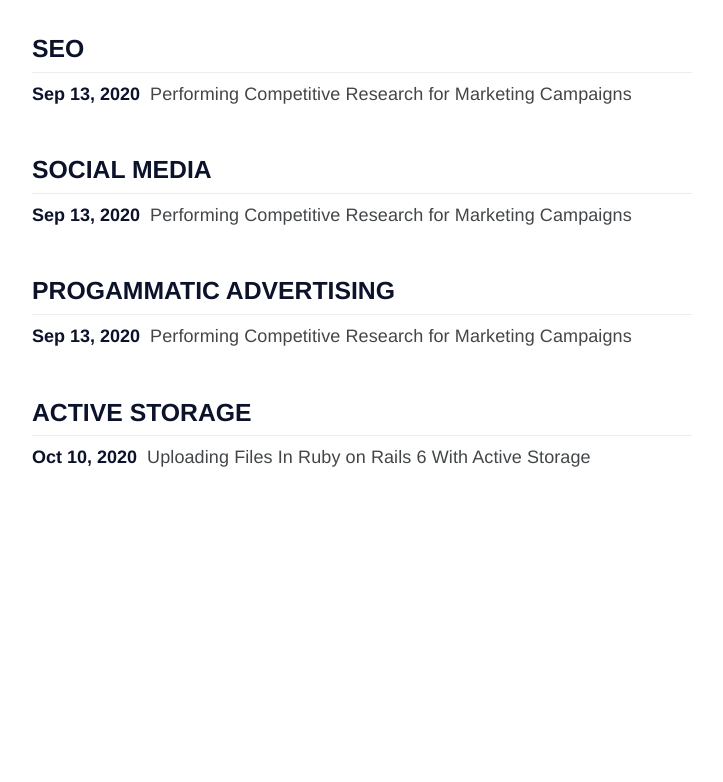
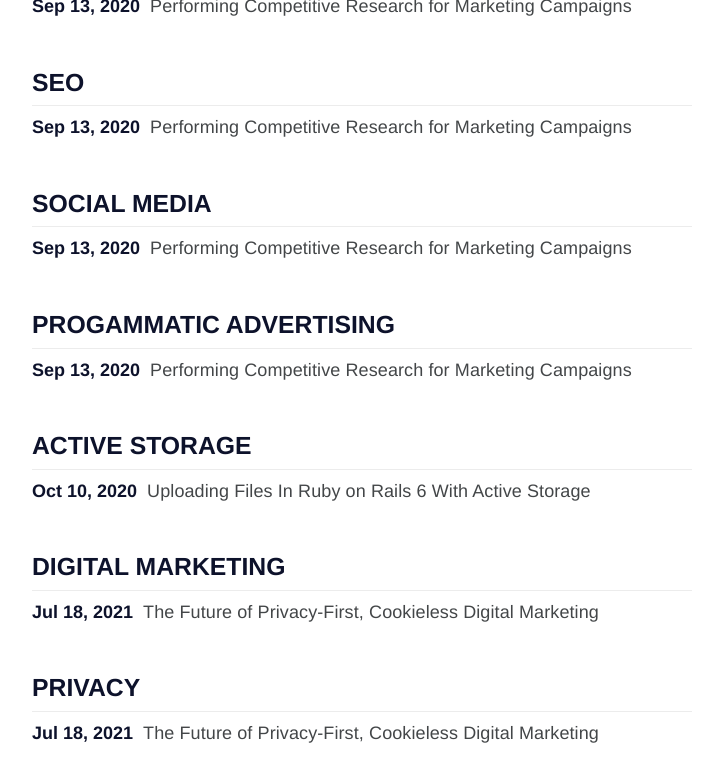
Before and after one commit to timdisab/timdisab-jekyll, a Jekyll site: the page built from tags.html, in a window 1280 px wide and 900 px high, scrolled down 1323 px. Shown: the top 782 px of the window, without its empty margins (278-1001 px from the left). Built offline with Jekyll 4.4.1, drawn with Linux system fonts in a browser that asks for light colours; before the commit the page ends 1948 px from its top, so only the background shows below that; part of the change alters nothing that is shown; some of the changed text lies outside the part shown.

Commit message:
Privacy post

```diff
--- a/_config.yml
+++ b/_config.yml
@@ -58,7 +58,7 @@ jekyll_compose:
     description:
 
 # Homepage limit posts
-number_of_posts: 5
+number_of_posts: 10
 
 # Build settings
 # theme: klise
--- /dev/null
+++ b/_posts/future-of-privacy-first-digital-marketing/2021-07-18-the-future-of-privacy-first-digital-marketing.markdown
@@ -0,0 +1,123 @@
+---
+layout: post
+title: The Future of Privacy-First, Cookieless Digital Marketing
+excerpt: How new global privacy laws will affect digital marketing in the future
+permalink: future-of-privacy-first-digital-marketing
+tags: [digital marketing, privacy]
+image: /test2.png
+---
+
+The world of digital marketing is undergoing a radical transformation.  For the first time since the entire digital marketing industry began in the 1990s, marketers are increasingly finding themselves in a situation that is alien to what they have been used to for so long.  That is, the sheer amount of data that has proliferated and increased in scale and availability over the past two decades, is now slowly going away.
+
+To an industry that has become dependent on ever-increasing amounts of data about its prospects and customers, this change is unsettling.  Just ten years ago, marketers could have only dreamed about the amount of data that they have access to today.  And yet, as quickly as that data has become available to marketers, much of it is being taken away at a rapid pace.
+
+The change is not one the industry has come by voluntarily.  The disappearance of data is a direct result of digital privacy laws around the world which are coming into existence at an ever-increasing rate.  These laws are catching both marketers and the platforms they use both off guard as they struggle to try and navigate the path towards a future in which they will have to make due with far less data than they have in years.
+
+## Data Privacy Laws
+
+In 2018, the introduction of the [General Data Protection Regulation (GDPR)](https://gdpr.eu/){:target="_blank"} in the European Union ushered in the transition to providing individuals (referred to as data subjects) with more autonomy over how their personal data is collected, stored and used.  Additionally, the GDPR outlines the responsibilities for entities that collect, store and use data (referred to as data controllers).  The EU also has an earlier law, the [ePrivacy Directive](https://edps.europa.eu/data-protection/our-work/subjects/eprivacy-directive_en){:target="_blank"}, which was passed in 2002 and adds supplemental guidance to the GDPR.
+
+The GDPR is currently the strictest and most comprehensive law on digital privacy.  It is the standard by which other privacy laws are taking shape around the world.  The [fines for GDPR violations](https://www.tessian.com/blog/biggest-gdpr-fines-2020/){:target="_blank"} can run into the tens and even the hundreds of millions of dollars.
+
+While the GDPR covers many areas, the areas that most digital marketers are concerned with revolve around the use of third-party cookies as well as general data collection.  The central tenet behind the GDPR and other data privacy laws is consent.  Has the data subject given consent to having their data collected and stored by the data controller or have they not?
+
+As of this writing, the United States currently does not have a national data privacy law.  In 2019, U.S. Senators Amy Klobuchar (D-MN), Maria Cantwell (D-WA), Brian Schatz (D-HI) and Ed Markey (D-MA) unveiled a proposed national privacy law called the [Consumer Online Privacy Rights Act (CORPA)](https://www.klobuchar.senate.gov/public/index.cfm/2019/11/klobuchar-senate-democrats-unveil-strong-online-privacy-rights){:target="_blank"}.  However, as one might expect in the United States, strong [lobbying by technology companies](https://www.fastcompany.com/90716074/amy-klobuchar-on-the-tech-lobbys-all-out-war-on-antitrust-legislation){:target="_blank"} to the tune of $70 million has hindered the passing of the bill into law.
+
+At the state level, as of mid-2022 just [five U.S. states](https://iapp.org/resources/article/us-state-privacy-legislation-tracker/){:target="_blank"} have passed any kind of data privacy laws—California, Colorado, Connecticut, Virginia and Utah.
+
+In 2018, the state of California passed the [California Consumer Privacy Act (CCPA)](https://oag.ca.gov/privacy/ccpa){:target="_blank"} and the California Privacy Rights Act (CPRA) in 2020.   The basic elements of the CCPA give consumers in California the right to know the personal information a business collects about them and the right to delete that information as well as to opt-out of the sale of their personal information.
+
+The [Chinese Personal Information Protection (PIPL)](https://www.natlawreview.com/article/china-s-new-personal-information-protection-law){:target="_blank"} law, which went into effect on November 1, 2021, contains many similar provisions as the GDPR regarding the data privacy of Chinese citizens.  For digital marketers, the foremost of these is the need to obtain the consent of the individual when personal information is processed, the information is transferred from one data processor to another and when the information is transferred outside of China.
+
+In Japan, the [Act on the Protection of Personal Information (APPI)](https://www.dataguidance.com/notes/japan-data-protection-overview){:target="_blank"} law was originally passed in 2003.  The law has been amended a number of times since then.  In 2021, a new set of requirements was enacted and the changes took effect in April of 2022.  Under the recent changes, there is more serious regulation regarding opt-in consent for cross-border data transfers as well as new restrictions on how data subjects’ personal data can be stored, accessed and deleted.
+
+## Privacy Law Impacts on Marketing
+
+Currently, the EU’s GDPR, China’s PIPL and Japan’s APPI differ from the U.S. state laws from each other in several different ways in terms of how data is collected, stored and processed.  While there are several key areas of marketing that these laws address, the most visible area in which the laws have influenced marketing is in the realm of tracking cookies.
+
+The most relevant and fundamental of these ways that pertain to digital marketers is this: the GDPR, PIPL and APPI require that the data subject opt-in to all cookies that are not specifically required to use a website while the U.S. state laws currently only require that a user to opt-out of cookies already set.
+
+This key difference in how a user must consent to tracking via cookies is going to determine much of the future of digital marketing and, more importantly, for the platforms that profit from the use of collecting user data via cookies.
+
+Since the rollout of the GDPR in 2018, marketers have been slowly coming to terms with the new realities of global privacy legislation’s effects.  In the past decade or so, marketers could count on a steady stream of data enabled by third-party cookies from an array of advertising pixels and analytics cookies.  But those days have come to a close in the EU, China and Japan.  And for many other other parts of the world, including the US, it is only a matter of time before privacy laws evolve to place greater restrictions on how marketers can track and collect data in their marketing campaigns.
+
+The privacy legislation landscape moves and evolves quickly.  And anything that is written here will likely be out of date within a matter of months.  Still, it’s almost certain that marketers will be impacted in the following ways:
+
+**1. Non-Essential and Third-Party Cookies Going Away**
+
+In the European Union, China and Japan, the ability for third-party cookies to be set by default when a user visits a website is now gone.  Cookies that are not considered necessary to use the functionality website are now a violation of the GDPR, PIPL and APPI laws in those countries.
+
+The lack of all non-essential cookies means that the advertising and analytics cookies that almost all marketers depend on will not be set when a user visits a website.  Because cookies are the main way that state is persisted when a user interacts with a website, the loss of visibility for third-party cookies means that data that needs to be tracked in persistent, multiple interactions will not be possible.
+
+**2. Attribution Loss**
+
+A typical buyer’s journey involves multiple touch points on the way to becoming a customer.  A prospect may first see a banner ad, perform a search on a search engine, click on either an ad or an organic listing, read some content on the site, download a white paper and sign up for an email list long before they ever become a paying customer.
+
+Without the persistence of third-party cookies, marketers will be losing a lot of visibility into the buyer’s journey and the various channels that prospects use in the process to become customers.  Multi-touch marketing attribution models will be much more difficult to determine going forward.
+
+**3. Key Performance Indicators (KPIs) Will Change**
+
+Because cookies are necessary to track certain KPIs, marketers have already and will continue to lose a lot of visibility into KPIs such as unique visits, return visitors, recency, pathing data and content consumption.  These KPIs have always been dependent on cookies and the ability to differentiate users and to persist information about them.
+
+**4. Advertising Attribution Loss**
+
+Not all marketers buy digital advertising, but many do.  If they didn’t, companies like Google, Facebook and increasingly Amazon, LinkedIn and many other advertising platforms wouldn’t make the staggering amounts of money that they do.
+
+These advertising platforms absolutely depend on the data that third-party cookies and pixels provide for both them and their advertisers.  Without cookies, a lot of data is lost and advertisers can’t justify spending a lot of money on clicks that they can’t directly tie to revenue.
+
+There has been a lot of movement by advertising networks to come up with viable substitutes to replace third-party cookies.  Perhaps most notably, Google originally proposed FLoC (Federated Learning of Cohorts), a technology that was met with criticism by privacy advocates.  As of this writing, Google has recently replaced FLoC with [Topics](https://blog.google/products/chrome/get-know-new-topics-api-privacy-sandbox/){:target="_blank"}.
+
+Digital advertising is a gigantic industry that is, to a large extent, dominated by the “gatekeepers” of the internet—namely Google and Facebook.  However, there are numerous other advertising and analytics providers that rely on third-party cookie tracking technology for their functionality.
+
+Advertising, both on the supply (publisher) and demand (advertiser) sides, is one of the most profitable and proven business models on the internet.  How the advertising ecosystem adapts to the loss of third-party cookies will likely be a continual evolution that will be interesting to watch unfold.
+
+## The Future Past of Digital Marketing
+
+In the early days of the web, the sophisticated tracking capabilities that marketers now take for granted had not really been created yet.  Web analytics was often just one lone webmaster analyzing server-side logs.  The current ecosystem of client-side JavaScript tagging had not evolved yet.
+
+Advertising on the web officially began when HotWired magazine (the early website of Wired magazine) sold the [original banner ad in 1994](https://www.wired.com/2010/10/1027hotwired-banner-ads/){:target="_blank"} and launched what has today become a multi-billion dollar business known as programmatic advertising with a huge number of players.
+
+Search advertising began a few years later with the launch of GoTo.com invented at Bill Gross’s IdeaLab.  GoTo later renamed itself Overture and then was acquired by Yahoo! in 2003.  Google later “borrowed” the idea for placing ads in its search results and launched Google AdWords in 2000.
+
+Social media and its advertising platforms came along for a few years later.  None of the original social media companies were created with the intention to sell advertising.  But they needed a business model.  And when you have a large userbase, it turns out that bolting an advertising network on to your platform and selling clicks can be incredibly profitable.
+
+These platforms have gradually enhanced and refined their tracking capabilities to such an extent that we are now seeing people and governments demand real change.  There appears to be a growing resistance among people generally against what has been called [surveillance capitalism](https://en.wikipedia.org/wiki/Surveillance_capitalism){:target="_blank"}.
+
+Still, marketers need to market.  The economic viability of the web does still depend on companies being able to sell and profit from economic activity.  The reality is that people still bought things and responded to marketing long before these sophisticated tracking systems evolved.  And while it has been incredibly helpful for marketers to have the sophisticated tracking of cookies and pixels, it is far from necessary to have these things in order to market and successfully prosper on the internet.
+
+So what is the future of digital marketing?  In my opinion, the future will be, in many ways, like the past and present but with some serious restrictions put on how data is collected, stored and ultimately used in marketing.
+
+## Content Will Always Be King
+
+First, on the web, great content has always driven loyal fans and customers.  Content that is designed to educate first and sell second will always be the cornerstone upon which great brands and loyal customers are built.  Some very large companies have been built totally upon content without ever buying a single ad.
+
+In both the virtual world and the real world, people are naturally resistant to the hard sell.  Digital advertising is, in many ways, a hard sell.  The proliferation of ad blocking technologies over the last decade has rendered quite a bit of digital advertising wholly ineffective.  And the more personalized and individually tailored that advertising has become, there is a sense among many people that advertising has become creepier and more invasive.  With both present and future legislation, it is clear that digital advertising is going to see some major shifts in the coming years.
+
+While advertising will never disappear completely, in the next few years there will be a major shift towards new and creative ways of doing inbound marketing that relies more on first-party, opt-in, permission-based marketing to generate leads and customers.  This will be a wholly welcome change, but it will require a shift in thinking that may take some time to adjust to.  Companies will still use paid advertising to increase their reach, but their visibility will be limited by a growing crackdown on tracking technologies—most notably cookies and tracking pixels.
+
+Since the earliest days of the web, companies have always loved to have relationships with prospects and customers that don’t cost anything.  Marketing channels such as organic search (SEO) and email have long been considered the crown jewels of marketing channels.  But because they require a lot more work to set up and have not always been as dependable or as measurable as paid ads have been, many companies have found paid advertising to be easier to understand.  You spend a certain amount of money on ads, get wide exposure and hopefully some leads and sales as well.  The results are fast and it’s easy to measure the ROI.
+
+## First-Party Data Will Be The Standard
+
+As global privacy laws continue to evolve, a few trends are beginning to become clear.
+
+First, the days of third-party cookies are numbered.  In 2023, Google is [dropping support for third-party cookies in Chrome](https://www.cookiebot.com/en/google-third-party-cookies/){:target="_blank"}.  Apple’s rollout of iOS 14 has [added substantial privacy protection to from tracking on the iPhone](https://developer.apple.com/app-store/user-privacy-and-data-use/){:target="_blank"}.  These are just two examples of a larger trend away from being able to track users via cookies and pixels or de-anonymize them in other ways.  This mainly affects paid advertising but there is other marketing technology that relies on third-party cookies.
+
+Second, web analytics platforms are increasingly finding themselves in the cross-hairs of regulators for their data collection and storage practices.  As I write this, over the past several months Google Analytics has been [declared illegal](https://isgoogleanalyticsillegal.com/){:target="_blank"} in France, Italy, Austria and the Netherlands.  The illegality stems not from cookies but from where the data is stored once it is collected.  The European countries don’t want their citizens’ data sitting on servers of technology companies in the United States.  This trend is only going to continue.
+
+Both of these issues point to the fact that tracking anonymous visitors from both paid advertising campaigns as well in web analytics platforms is going to get more difficult—a lot more difficult.  And if these types of privacy laws eventually end up in the U.S. (which they eventually will), look out.  Hopefully, all of the advertising networks and web analytics platforms will evolve and come more in line with the new realities of digital privacy.  Consumers are starting to demand it and it just makes good business sense.
+
+In the future, the only data that website owners will be able to collect and store is data that they generate on their own web properties, commonly known as first-party data.  First-party data has some caveats though.
+
+First, a user must authenticate themselves via registration and sign in.  This will work for some websites but not for others.  But if a user does register and log in to a site, they can be assigned a customer ID.
+
+Second, assigning a durable customer ID is only part of the issue.  The data that an authenticated customer generates must also have some way of being stored in a secure way and also be made actionable for various marketing initiatives.  The current solution involves a new wave of marketing technology called Customer Data Platforms (CDPs).  There will be others as the laws and technology evolve over the next few years.
+
+## Conclusion
+
+At the end of the day, marketing is about connecting with people and helping them solve their problems.  The proliferation and evolution sophisticated ad tracking and targeting has just been an extension of marketers’ desires to know everything there is to know about their customers.
+And while it can certainly be helpful to know a lot about your potential customers, there is a point at which more data does not equal better marketing or more sales.  Eventually, people figure out they are being tracked and they either tune it out or actively try to avoid it.  It harms rather than helps.
+
+As someone that has worked in digital marketing and analytics for a number of years, I can’t honestly say that several of these changes leave me as unsettled as any other marketer.  However, one thing I’ve learned from working in the industry is that evolution is inevitable and that change is the only constant.  To survive in this industry, you must be willing to continually evolve and learn to do things differently.  What worked well just a few years ago might not work today.
+
+One thing is for certain.  The legal and technological landscape of digital privacy will continue to evolve over the coming years and decades.  It will be a delicate balance trying to reconcile the interests of all parties—governments, companies and consumers.  The evolution is definitely going to be messy as this all gets sorted out.  But hopefully, what emerges on the other side is an internet that is far more dynamic and safer for all people.
```
